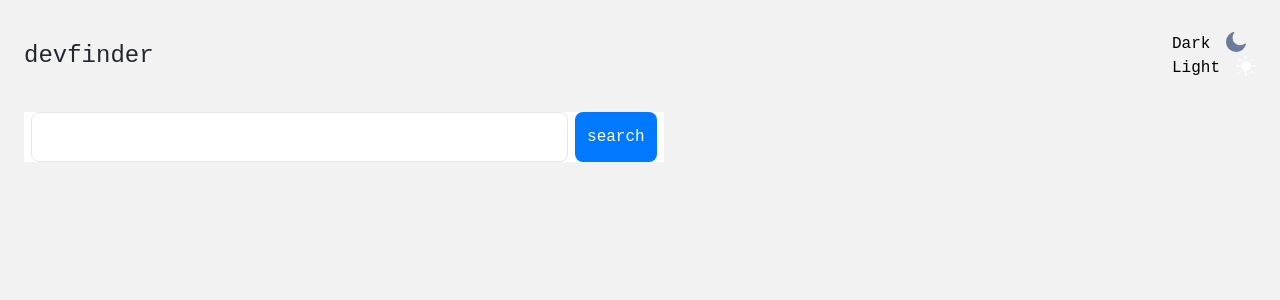
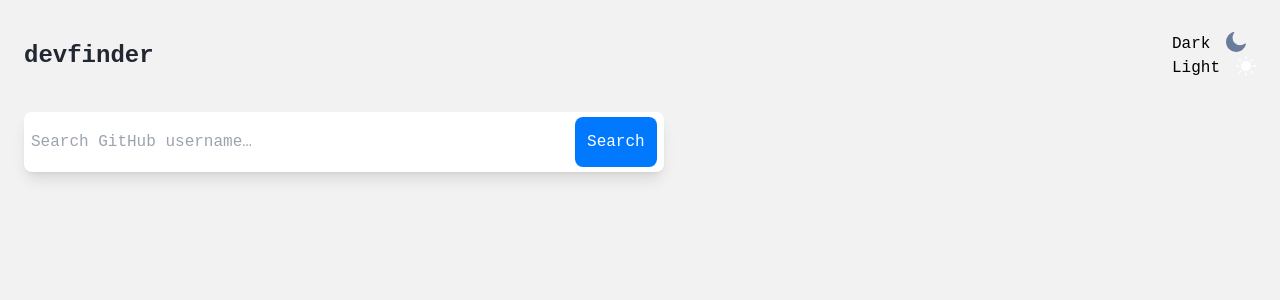
Before and after one commit to ljimshitashvili/github-user-search, a React (Create React App) app: page / in a window 1280 px wide. Shown: the top 300 px of the page. Built offline with nearby package versions, Linux system fonts and the light colour scheme.

Commit message:
Search component styles

```diff
--- a/src/components/Header.tsx
+++ b/src/components/Header.tsx
@@ -1,7 +1,7 @@
 export default function Header() {
   return (
     <div className="flex w-full items-center justify-between py-8">
-      <h1 className=" text-[#222731] text-2xl ">devfinder</h1>
+      <h1 className=" text-[#222731] text-2xl font-bold">devfinder</h1>
       <div>
         <h2 className="flex gap-[16px]">
           Dark
--- a/src/components/Search.tsx
+++ b/src/components/Search.tsx
@@ -1,9 +1,13 @@
 export default function Search() {
   return (
-    <div className=" w-full bg-white max-w-screen-sm px-[7px] flex gap-[7px]">
-      <input type="text" className=" w-full h-[50px] rounded-lg border " />
+    <div className=" w-full h-[60px] bg-white max-w-screen-sm px-[7px] flex gap-[7px] shadow-lg rounded-lg items-center">
+      <input
+        type="text"
+        placeholder="Search GitHub username…"
+        className=" w-full h-[50px] rounded-lg  "
+      />
       <button className="w-[96px] h-[50px] bg-[#0079FF] text-white rounded-lg">
-        search
+        Search
       </button>
     </div>
   );
```
